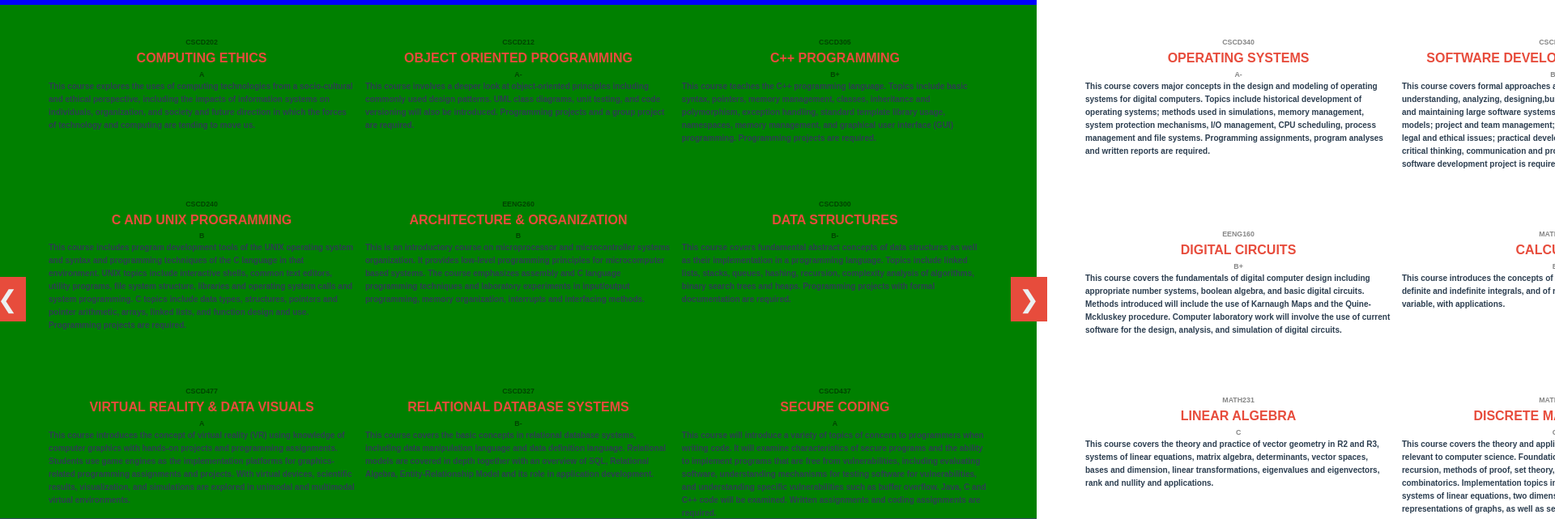
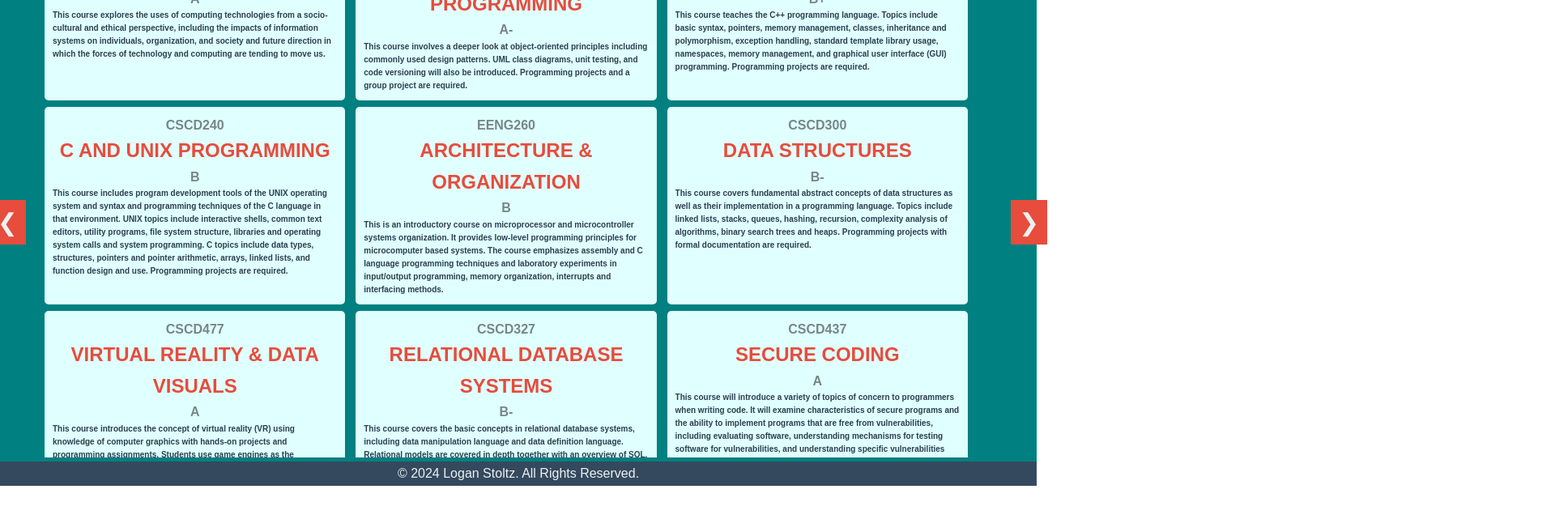
Before and after one commit to LoganStoltz/My-Portfolio, a React (Vite) app in the folder vite-project/: page / in a window 1280 px wide. Shown: the part 1100-1741 px from the top of the page at 81% size, 1920 px wide, since content can reach past the window. Built offline with nearby package versions, Linux system fonts and the light colour scheme.

Commit message:
classes section
small update

```diff
--- a/vite-project/src/styles/App.css
+++ b/vite-project/src/styles/App.css
@@ -42,27 +42,17 @@ main {
   align-items: center;
   font-size: 24px;
   text-align: center;
-  scroll-margin-top: var(--header-height); /* Offset anchor scroll for the header */
+  transform: translate(0, calc(var(--header-height) * -1));
 }
 
 .section-header {
   position: relative;
-  top: 8%;
+  top: var(--header-height);
   color: var(--header-text-color);
   text-align: center;
-  font-size: 64px;
+  font-size: 48px;
   width: 100%;
-  background-color: blue;
-}
 
-footer {
-  background-color: var(--footer-bg-color);
-  color: var(--footer-text-color);
-  height: var(--footer-height);
-  display: flex;
-  justify-content: center;
-  align-items: center;
-  width: 100%;
 }
 
 /* ===== START SCROLLBAR CSS ===== */
--- a/vite-project/src/styles/Classes.css
+++ b/vite-project/src/styles/Classes.css
@@ -1,18 +1,19 @@
 /* Author: Logan Stoltz */
 
 #classes {
-    background-color: green;/*var(--bg1);*/
+    background-color: teal;/*var(--bg1);*/
     scroll-padding-top: 1000px;
     height: 100vh;
+
 }
 
 /* classes Container */
 .classes-container {
     display: flex;
     justify-content: space-between;
-    align-items: center;
-    height: calc(100vh - 60px);
-    width: 100vw;
+    height: calc(100vh - 137px);
+    width: calc(100vw - 15px);
+    overflow-x: hidden;
 }
 
 /* Container for Class Pages */
@@ -22,12 +23,12 @@
     gap: 1vh 1vw;
     grid-template-columns: repeat(3, 1fr);
     grid-template-rows: repeat(3);
-    height: calc(100vh - 135px);
+    height: calc(100vh - 150px);
     transition: transform 0.5s ease-in-out;
     padding-top: 10px;
-    padding-left: 60px;
-    padding-right: 60px;
-    overflow: hidden;
+    padding-left: 55px;
+    padding-right: 70px;
+
 }
 
 /* Individual Class Box */
@@ -35,10 +36,14 @@
     transition: transform 0.3s ease-in-out;
     width: 100%;
     padding: 0px;
+    background-color: lightcyan;
+    padding: 10px;
+    border-radius: 5px;
 }
 
 .class-box:hover {
     transform: scale(1.025);
+    box-shadow: 0px 0px 5px 4px rgba(0, 0, 0, 0.24);
 }
 
 /* Class Details */
@@ -48,14 +53,14 @@
 
 .class-details h3 {
     color: var(--header-title-color);
-    font-size: calc(0.4em + 0.5vw);
+    font-size: x-large;
     text-decoration: none;
     width: 100%;
 }
 
 .class-details h4 {
     color: rgba(0, 0, 0, 0.473);
-    font-size: calc(0.1em + 0.5vw);
+    font-size: medium;
     text-decoration: none;
     width: 100%;
 }
--- a/vite-project/src/styles/Footer.css
+++ b/vite-project/src/styles/Footer.css
@@ -8,4 +8,5 @@ footer {
     justify-content: center;
     align-items: center;
     width: 100%;
+    transform: translate(0, calc(var(--header-height) * -1));
 }
```
